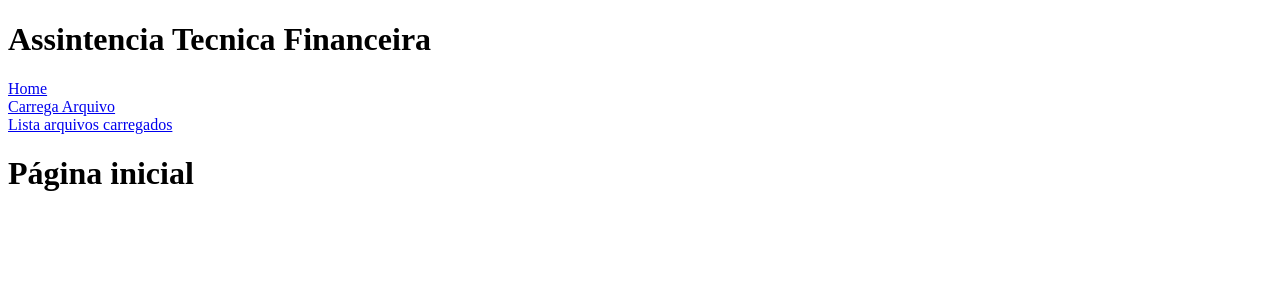
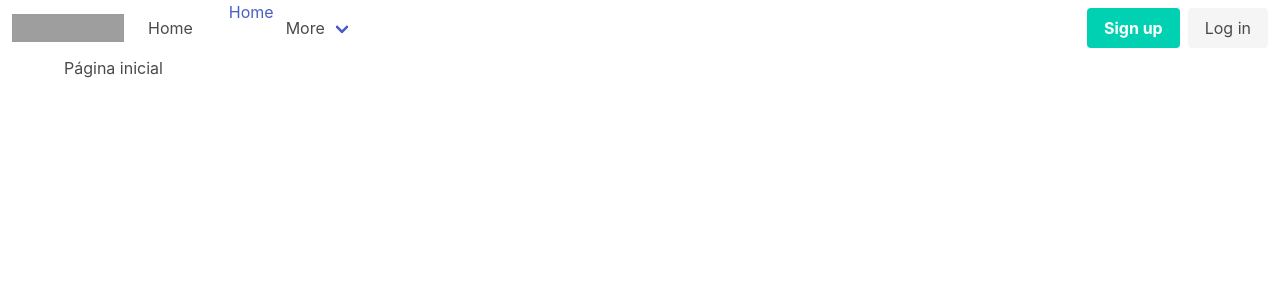
Before and after one commit to cardolive/arquivoscsv, a Flask app: page / in a window 1280 px wide. Shown: the top 300 px of the page. Run offline with Flask 2, Linux system fonts and the light colour scheme; grey boxes are pictures that could not be loaded.

Commit message:
ainda com erros na app

```diff
--- a/arquivoscsv/ext/site/main.py
+++ b/arquivoscsv/ext/site/main.py
@@ -9,7 +9,6 @@
 
 @bp.route("/")
 def index():
-#    return render_template("index.html", name=request.args['name'])
     return render_template("index.html")
 
 
--- a/arquivoscsv/templates/layout.html
+++ b/arquivoscsv/templates/layout.html
@@ -2,22 +2,69 @@
 <html>
 
 <head>
-  <meta charset="UTF-8">
-  <link rel="stylesheet" href="{{ url_for('static', filename= 'css/style.css') }}">
+  <meta charset="utf-8">
+    <meta name="viewport" content="width=device-width, initial-scale=1">
+    <link rel="stylesheet" href="https://cdn.jsdelivr.net/npm/bulma@0.9.1/css/bulma.min.css">
   <title>{% block title %} {% endblock %}</title>
 </head>
 
 <body>
-  <header>
+  <nav class="navbar" role="navigation" aria-label="main navigation">
+    <div class="navbar-brand">
+      <a class="navbar-item" href="https://bulma.io">
+        <img src="https://bulma.io/images/bulma-logo.png" width="112" height="28">
+      </a>
 
-    <h1 class="logo">Assintencia Tecnica Financeira</h1>
-    <div class="columns">
-      <div class="column">
-        <a href="{{ url_for('index') }}">Home</a></div>
-      <div class="column"><a href="uploader">Carrega Arquivo</a></div>
-      <div class="column"><a href="arquivos">Lista arquivos carregados</a></div>
+      <a role="button" class="navbar-burger burger" aria-label="menu" aria-expanded="false" data-target="navbarBasicExample">
+        <span aria-hidden="true"></span>
+        <span aria-hidden="true"></span>
+        <span aria-hidden="true"></span>
+      </a>
     </div>
-  </header>
+
+    <div id="navbarBasicExample" class="navbar-menu">
+      <div class="navbar-start">
+        <a class="navbar-item">
+          Home
+        </a>
+
+        <a class="navbar-item">
+          <a href="{{ url_for('site.index') }}">Home</a>
+        </a>
+
+        <div class="navbar-item has-dropdown is-hoverable">
+          <a class="navbar-link">
+            More
+          </a>
+
+          <div class="navbar-dropdown">
+            <a class="navbar-item">
+              <a href="uploader">Carrega Arquivo</a>
+            </a>
+            <hr class="navbar-divider">
+            <a class="navbar-item">
+              <a href="arquivos">Lista arquivos carregados</a>
+            </a>
+          </div>
+        </div>
+      </div>
+
+      <div class="navbar-end">
+        <div class="navbar-item">
+          <div class="buttons">
+            <a class="button is-primary">
+              <strong>Sign up</strong>
+            </a>
+            <a class="button is-light">
+              Log in
+            </a>
+          </div>
+        </div>
+      </div>
+    </div>
+  </nav>
+
+
   <div class="container">
     {% block content %}
     {% endblock %}
```
